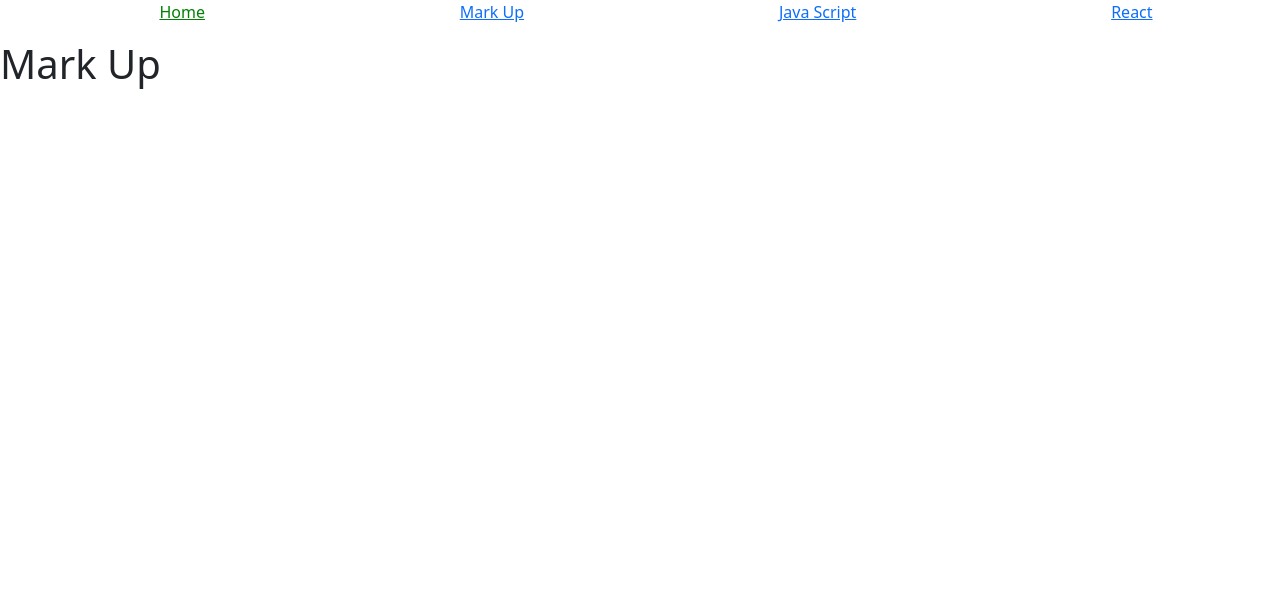
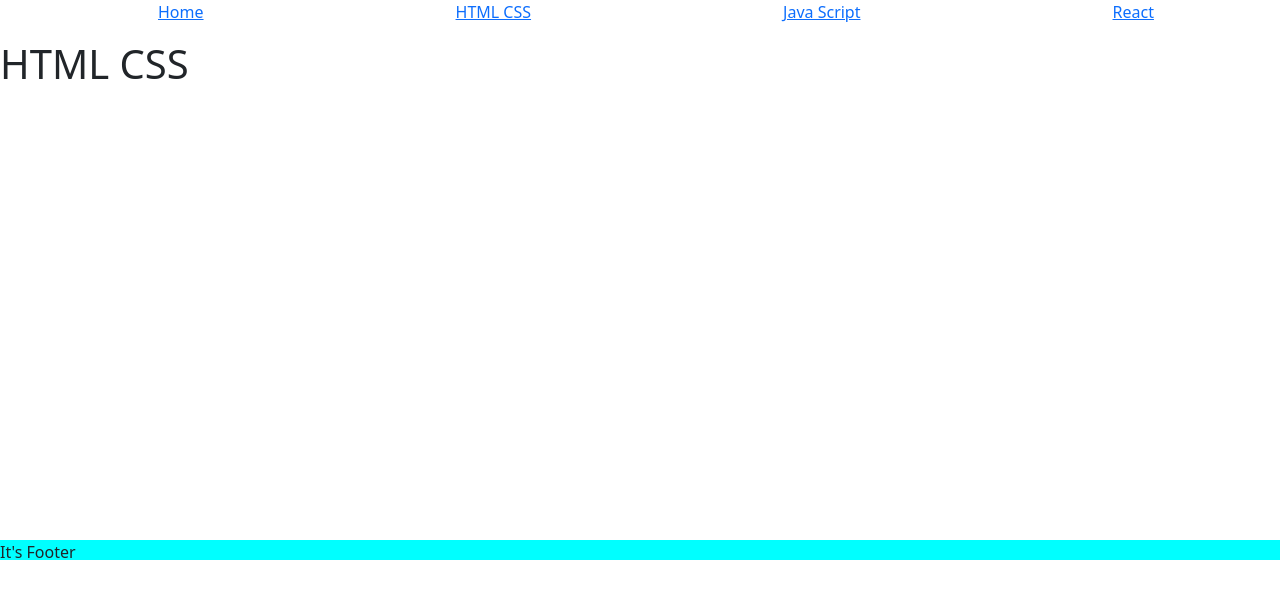
Before and after one commit to ValeriyVinn/routes, a React (Create React App) app: page /routes/markup in a window 1280 px wide. Shown: the top 598 px of the page. Built offline with nearby package versions, Linux system fonts and the light colour scheme.

Commit message:
Added Layout to compoComponents

```diff
--- a/src/compoComponents/AppComponents.jsx
+++ b/src/compoComponents/AppComponents.jsx
@@ -1,21 +1,21 @@
-import { Routes, Route, NavLink } from 'react-router-dom';
+import { Routes, Route} from 'react-router-dom';
 import JavaScript from 'pagesComponents/PagesJavaScript';
 import MarkUp from 'pagesComponents/PagesMarkup';
 import React from 'pagesComponents/PagesReact';
-import Layout from './LayoutComponents';
+import LayoutComponents from './LayoutComponents';
 import ComponentsHome from 'pagesComponents/ComponentsHome';
-import css from '../compoComponents/AppComponents.module.css';
+// import css from '../compoComponents/AppComponents.module.css';
 
 const AppComponents = () => {
   return (
     <div>
-      <nav>
+      {/* <nav>
         <ul className={css.list}>
         <li>
             <NavLink to="/" className={css.color}>Home</NavLink>
           </li>
           <li>
-            <NavLink to="markup">Mark Up</NavLink>
+            <NavLink to="markup">HTML CSS</NavLink>
           </li>
           <li>
             <NavLink to="javascript">Java Script</NavLink>
@@ -24,10 +24,10 @@ const AppComponents = () => {
             <NavLink to="react">React</NavLink>
           </li>
         </ul>
-      </nav>
+      </nav> */}
 
       <Routes>
-        <Route path="/" element={<Layout />}>
+        <Route path="/" element={<LayoutComponents />}>
           <Route index element={<ComponentsHome />} />
           <Route path="markup" element={<MarkUp />} />
           <Route path="javascript" element={<JavaScript />} />
--- a/src/compoComponents/LayoutComponents.jsx
+++ b/src/compoComponents/LayoutComponents.jsx
@@ -1,18 +1,39 @@
+// import ComponentsHome from 'pagesComponents/ComponentsHome';
+import {  NavLink, Outlet  } from 'react-router-dom';
 
-
-// import ComponentsHome from 'pagesComponents/ComponentsHome';
 import React from 'react';
-import { Outlet } from 'react-router-dom';
+import css from '../compoComponents/LayoutComponents.module.css';
 
 
 
-const Layout = () => {
+const LayoutComponents = () => {
   return (
     <>
-      {/* <ComponentsHome /> */}
-      <Outlet />
+      <header >
+        <ul className={css.list}>
+          <li>
+            <NavLink to="/">Home</NavLink>
+          </li>
+          <li>
+            <NavLink to="markup">HTML CSS</NavLink>
+          </li>
+          <li>
+            <NavLink to="javascript">Java Script</NavLink>
+          </li>
+          <li>
+            <NavLink to="react">React</NavLink>
+          </li>
+        </ul>
+      </header>
+      <main className={css.main}>
+        <Outlet />
+      </main>
+      <footer className={css.footer}>
+        It's Footer
+      </footer>
+
     </>
   );
 };
 
-export default Layout;
+export default LayoutComponents;
--- /dev/null
+++ b/src/compoComponents/LayoutComponents.module.css
@@ -0,0 +1,15 @@
+.list {
+    display: flex;
+    justify-content: space-around;
+    list-style-type: none;
+  }
+
+  .main {
+
+    min-height: 500px;
+  }
+
+  .footer {
+    height: 20px;
+    background-color: aqua;
+  }
--- a/src/pagesComponents/PagesMarkup.jsx
+++ b/src/pagesComponents/PagesMarkup.jsx
@@ -1,4 +1,4 @@
 const MarkUp = () => {
-    return <h1>Mark Up</h1>
+    return <h1>HTML CSS</h1>
 }
 export default MarkUp
```
